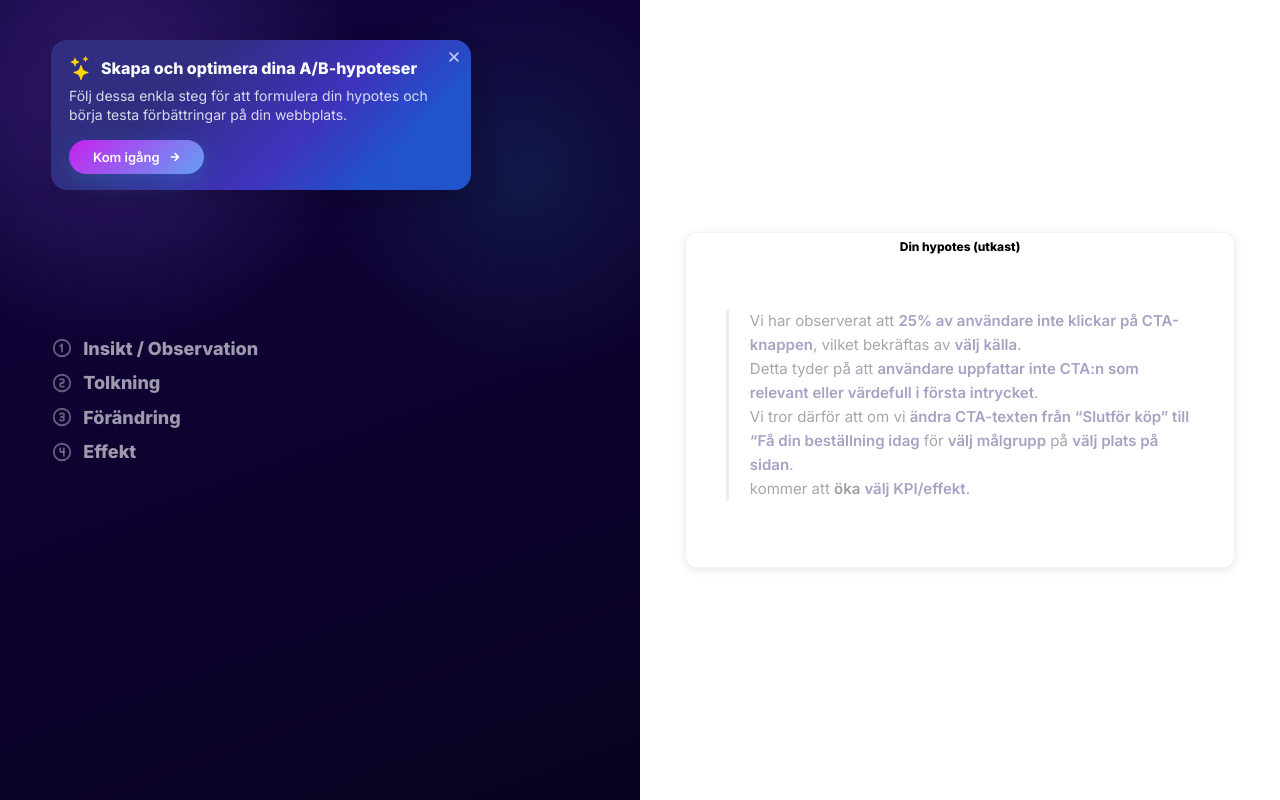
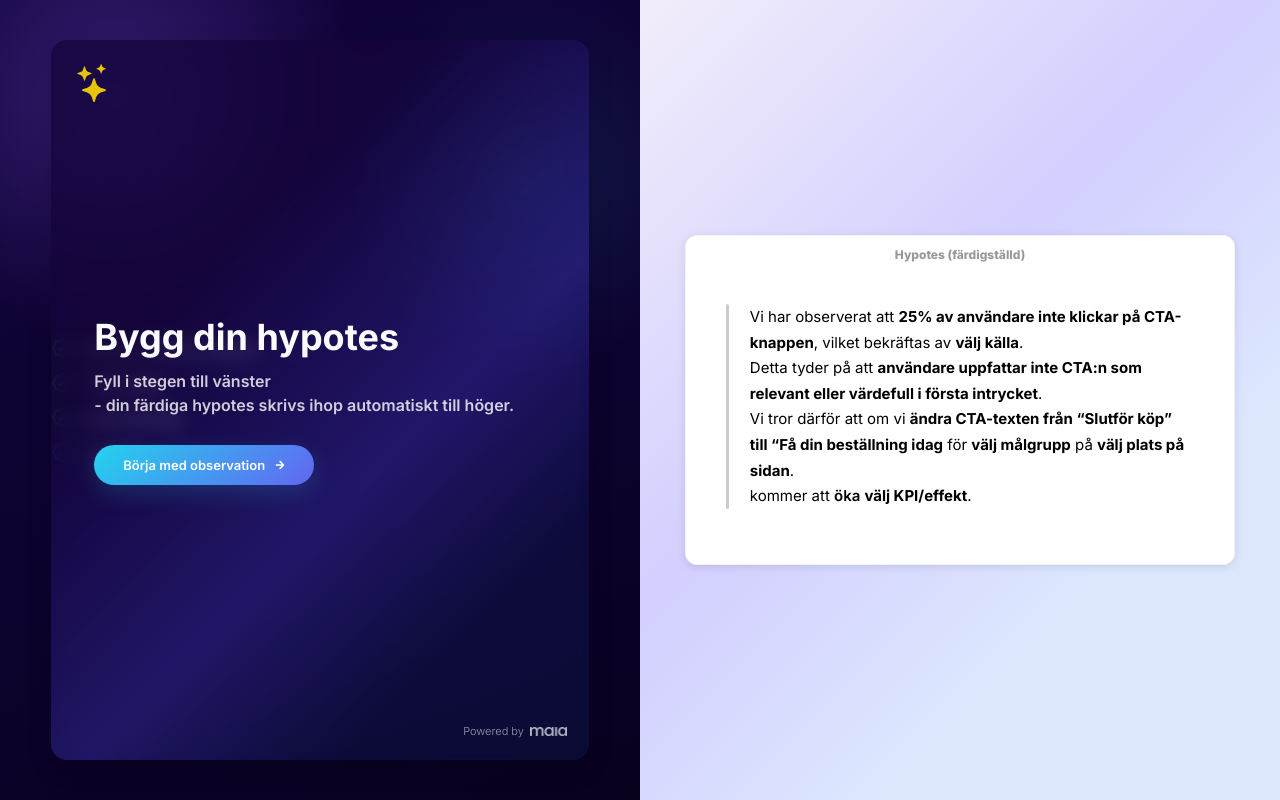
Before and after one commit to 1anDr0/abTest, a React (Vite) app: page / in a window 1280 px wide. Built offline with nearby package versions, Linux system fonts and the light colour scheme.

Commit message:
header fix

```diff
--- a/src/App.jsx
+++ b/src/App.jsx
@@ -1,42 +1,17 @@
 import "./App.css";
 import HypotesBuilder from "./components/HypotesBuilder/HypotesBuilder";
 import { useState } from "react";
-import Header from "./components/Leftpanel/Header/Header";
-
 function App() {
-  const [showHeader, setShowHeader] = useState(true);
   // Step 1 är öppet från start
   const [currentStep, setCurrentStep] = useState(1);
 
-  // Gör setShowHeader globalt tillgänglig för workaround
-  window.setShowHeader = setShowHeader;
-
-  // Dölj toast när användaren börjar skriva i observation
-  const handleObservation = (observation) => {
-    if (showHeader && observation && observation.trim() !== "") {
-      setShowHeader(false);
-    }
-  };
-
-  // OK-knappen döljer toast och öppnar step 1
-  const handleHeaderOk = () => {
-    window.focusStep1Textarea = true;
-    setShowHeader(false);
-    setCurrentStep(1);
-  };
-
   return (
-    <>
-      {showHeader && <Header visible={true} onOk={handleHeaderOk} />}
     <div>
       <HypotesBuilder
         currentStep={currentStep}
         setCurrentStep={setCurrentStep}
-          onObservationChange={handleObservation}
-          showHeader={showHeader}
       />
     </div>
-    </>
   );
 }
 
--- a/src/components/HypotesBuilder/HypotesBuilder.css
+++ b/src/components/HypotesBuilder/HypotesBuilder.css
@@ -2,6 +2,12 @@
 .page {
   min-height: 100vh;
   width: 100%;
+  background: linear-gradient(
+    135deg,
+    rgba(240, 236, 250, 0.884) 30%,
+    rgba(147, 138, 253, 0.411) 60%,
+    rgba(145, 178, 250, 0.322) 80%
+  );
 }
 
 html,
@@ -17,7 +23,7 @@ body,
   min-height: 100vh;
   width: 100%;
 }
-/* use body background to paint full-width left/right colours */
+
 html,
 body {
   @media (max-width: 900px) {
@@ -49,4 +55,5 @@ body {
     ),
     linear-gradient(160deg, #12043d 0%, #0d022f 55%, #08021f 100%);
   position: relative;
+  z-index: 999;
 }
--- a/src/components/HypotesBuilder/HypotesBuilder.jsx
+++ b/src/components/HypotesBuilder/HypotesBuilder.jsx
@@ -3,12 +3,7 @@ import "./HypotesBuilder.css";
 import LeftPanel from "../Leftpanel/LeftPanel";
 import RightPanel from "../RightPanel/RightPanel";
 
-const HypotesBuilder = ({
-  currentStep,
-  setCurrentStep,
-  onObservationChange,
-  showHeader,
-}) => {
+const HypotesBuilder = ({ currentStep, setCurrentStep }) => {
   // whether the hypothesis has been explicitly finished by the user
   const [finalized, setFinalized] = useState(false);
 
@@ -28,11 +23,8 @@ const HypotesBuilder = ({
     direction: "increase",
   });
 
-  // Anropa callback när observation ändras
+  // Uppdatera formData
   const handleFormData = (data) => {
-    if (onObservationChange) {
-      onObservationChange(data.observation);
-    }
     setFormData(data);
   };
 
@@ -48,14 +40,17 @@ const HypotesBuilder = ({
               setFormData={handleFormData}
               finalized={finalized}
               setFinalized={setFinalized}
-              showHeader={showHeader}
             />
           </div>
           <RightPanel
             currentStep={currentStep}
             formData={formData}
             finalized={finalized}
-            showHeader={showHeader}
+            showHeader={
+              typeof window !== "undefined" && window.showHeader !== undefined
+                ? window.showHeader
+                : false
+            }
           />
         </div>
       </div>
--- a/src/components/Leftpanel/Header/Header.css
+++ b/src/components/Leftpanel/Header/Header.css
@@ -1,56 +1,39 @@
 /* Toast/overlay i hörnet, påverkar aldrig layout */
 
 .header-flydown {
+  padding: 0 clamp(20px, 4vw, 80px);
   position: absolute;
-
-  top: 5%;
-  left: clamp(20px, 4vw, 80px);
-  /* width: calc(100% - 2 * clamp(16px, 4vw, 80px)); */
-  max-width: 420px;
-
-  z-index: 2000;
-  /* animation only applied on mount via inline style in JSX */
+  top: 0;
+  left: 0;
+  width: 50vw;
+  height: 100vh;
+  display: flex;
+  align-items: center;
+  justify-content: center;
+  z-index: 10;
+  background: rgba(255, 255, 255, 0);
 }
 
 @media (max-width: 900px) {
   .header-flydown {
-    left: 20px;
     right: 20px;
-    max-width: calc(100vw - 16px);
+    width: 100vw;
   }
 }
 
-.header-flydown.hide {
-  animation: toast-out 0.5s cubic-bezier(0.6, 1.5, 0.5, 1) forwards;
+@media (max-width: 900px) {
+  .header-flydown-inner {
+    height: 60vh;
+  }
 }
 
-@keyframes toast-in {
-  0% {
-    opacity: 0;
-    transform: translateX(-60px) scale(0.98);
-  }
-  100% {
-    opacity: 1;
-    transform: translateX(0) scale(1);
-  }
-}
-/* @keyframes toast-out {
-  0% {
-    opacity: 1;
-    transform: translateX(0) scale(1);
-  }
-  100% {
-    opacity: 0;
-    transform: translateX(-60px) scale(0.98);
-  }
-} */
 .header-flydown-inner {
   /* position: relative; */
   background: linear-gradient(
     135deg,
-    rgba(49, 46, 129, 1) 30%,
-    rgba(68, 56, 202, 0.89) 60%,
-    rgba(37, 100, 235, 0.815) 80%
+    rgba(20, 4, 59, 0.74) 30%,
+    rgba(68, 56, 202, 0.377) 60%,
+    rgba(37, 100, 235, 0.103) 80%
   );
   /* border: 1px solid rgba(255, 255, 255, 0.08); */
   backdrop-filter: blur(10px);
@@ -58,15 +41,19 @@
   color: #f8fafc;
 
   border-radius: 16px;
-  padding: 16px 18px;
-  max-width: 100%;
-
+  padding: 8%;
+  width: 100%;
+  height: 90vh;
   box-shadow: 0 8px 24px rgba(0, 0, 0, 0.18);
   text-align: left;
 
   pointer-events: auto;
+  display: flex;
+  flex-direction: column;
+  justify-content: center;
 }
-.header-close-btn {
+
+/* .header-close-btn {
   position: absolute;
   top: 8px;
   right: 8px;
@@ -82,50 +69,49 @@
 .header-close-btn:hover {
   opacity: 1;
   color: #22d3ee;
-}
+} */
 .header-flydown-inner h2 {
-  font-size: 16px;
-  margin-bottom: 6px;
+  font-size: 36px;
+  margin-bottom: 8px;
+  font-weight: 700;
   display: flex;
   align-items: center;
   justify-content: flex-start;
   gap: 8px;
 }
 
-.header-flydown-inner h2 svg {
-  color: #ffd700;
-  font-size: 24px;
+.info-text {
+  font-weight: 600;
+  line-height: 1.5rem;
+  font-size: 16px;
+  color: rgba(255, 255, 255, 0.8);
 }
+
 .underSub-1 {
-  font-size: 14px;
-
-  font-weight: 400;
-  line-height: 1.2rem;
-
-  color: rgba(255, 255, 255, 0.82);
+  margin-top: 2px;
 }
 
 /* .underSub-2 {
-  font-size: 14px;
+  font-size: 16px;
+}
 
-  font-weight: 500;
-  line-height: 1.3rem;
-  margin-bottom: 8px;
-  color: #ffffff;
+.underSub-3 {
+  font-size: 12px;
 } */
+
 .header-btn-row {
   display: flex;
   justify-content: flex-start;
   align-items: center;
-  margin-top: 4px;
+  margin-top: 12px;
 }
 .header-ok-btn {
-  margin-top: 12px;
-  width: auto;
-  min-height: 34px;
-  padding: 6px 24px 6px 24px;
+  margin-top: 1rem;
+  width: 220px;
+  min-height: 40px;
+  padding: 10px 16px;
   border: none;
-  background: linear-gradient(135deg, #c522ee, #63a1f1);
+  background: linear-gradient(135deg, #22d3ee, #6366f1);
   color: white;
   display: flex;
   align-items: center;
@@ -139,16 +125,10 @@
   transition:
     transform 0.2s ease,
     box-shadow 0.2s ease,
-    opacity 0.2s ease,
-    background 0.18s;
+    opacity 0.2s ease;
 }
-.header-ok-btn:disabled {
-  opacity: 0.38;
-  cursor: not-allowed;
-  box-shadow: none;
-}
+
 .header-ok-btn:hover {
-  color: #fff;
   transform: translateY(-1px);
   box-shadow: 0 12px 28px rgba(34, 211, 238, 0.22);
 }
@@ -166,3 +146,32 @@
 .header-ok-btn:hover .header-ok-arrow {
   transform: translateX(8px) scale(1.15);
 }
+
+.header-powered-by {
+  position: absolute;
+  right: 22px;
+  bottom: 22px;
+  display: flex;
+  align-items: center;
+  justify-content: flex-end;
+  font-size: 11px;
+  color: #ffffffd3;
+  opacity: 0.7;
+  gap: 6px;
+  font-weight: 300;
+}
+.header-powered-by img {
+  height: 9px;
+}
+
+.header-star-icon {
+  position: absolute;
+  top: 24px;
+  left: 24px;
+  z-index: 2;
+  font-size: 28px;
+  color: #ffd900;
+  opacity: 0.9;
+
+  font-size: 38px;
+}
--- a/src/components/Leftpanel/Header/Header.jsx
+++ b/src/components/Leftpanel/Header/Header.jsx
@@ -1,7 +1,6 @@
 import React, { useEffect, useState } from "react";
 import "./Header.css";
 import { FaArrowRight } from "react-icons/fa";
-import { IoClose } from "react-icons/io5";
 import { BsStars } from "react-icons/bs";
 
 const Header = ({ visible, onOk }) => {
@@ -30,27 +29,30 @@ const Header = ({ visible, onOk }) => {
       style={flydownStyle}
     >
       <div className="header-flydown-inner">
-        <span className="header-close-btn" onClick={onOk}>
-          <IoClose />
-        </span>
-        <h2>
+        <div className="header-star-icon">
           <BsStars />
-          Skapa och optimera dina A/B-hypoteser
-        </h2>
-        <p className="underSub-1">
-          Följ dessa enkla steg för att formulera din hypotes och börja testa
-          förbättringar på din webbplats.
-        </p>
-        {/* <p className="underSub-2">
-          Fyll i stegen till vänster för att bygga din hypotes.
-        </p> */}
+        </div>
+        <h2>Bygg din hypotes</h2>
+        <div className="info-text">
+          <p className="underSub-1">Fyll i stegen till vänster</p>
+          <p className="underSub-2">
+            - din färdiga hypotes skrivs ihop automatiskt till höger.
+          </p>
+          {/* <p className="underSub-3">
+            Fyll i stegen så uppdateras den automatiskt.
+          </p> */}
+        </div>
         <div className="header-btn-row">
           <button className="header-ok-btn" onClick={onOk}>
-            <span className="header-ok-label"> Kom igång</span>
+            <span className="header-ok-label"> Börja med observation</span>
             <span className="header-ok-arrow">
               <FaArrowRight />
             </span>
           </button>
+        </div>
+        <div className="header-powered-by">
+          <span>Powered by</span>
+          <img src="/maia-logo-white-19%20(1).png" alt="Powered by logo" />
         </div>
       </div>
     </div>
--- a/src/components/Leftpanel/LeftPanel.jsx
+++ b/src/components/Leftpanel/LeftPanel.jsx
@@ -4,6 +4,7 @@ import Step1 from "./Step1/Step1";
 import Step2 from "./Step2/Step2";
 import Step3 from "./Step3/Step3";
 import Step4 from "./Step4/Step4";
+import Header from "./Header/Header";
 
 // import Footer from "./Header/Footer";
 
@@ -21,12 +22,23 @@ const LeftPanel = ({
   setFormData,
   finalized,
   setFinalized,
-  showHeader,
 }) => {
+  // Header ska synas från start
+  const [showHeader, setShowHeader] = useState(true);
+  // Gör showHeader globalt så RightPanel kan läsa det
+  if (typeof window !== "undefined") window.showHeader = showHeader;
+
+  // Sätt finalized till true när headern visas (exempel)
+  useEffect(() => {
+    if (showHeader) {
+      setFinalized(true);
+    }
+  }, [showHeader, setFinalized]);
   // Håller koll på vilka steg som är "avklarade" (när användaren tryckt Nästa)
   const [completedSteps, setCompletedSteps] = useState([]);
   // Counter för att tvinga remount av Step1 när headern stängs
   const step1KeyCounter = useRef(0);
+
   useEffect(() => {
     if (!showHeader && currentStep === 1) {
       step1KeyCounter.current += 1;
@@ -39,6 +51,18 @@ const LeftPanel = ({
       setCompletedSteps([1, 2, 3, 4]);
     }
   }, [finalized]);
+
+  // Dölj header när observation fylls i
+  useEffect(() => {
+    if (
+      showHeader &&
+      formData.observation &&
+      formData.observation.trim() !== ""
+    ) {
+      setShowHeader(false);
+    }
+  }, [formData.observation, showHeader]);
+
   // helper to check if a given step's required fields are filled
   const isStepComplete = (step) => {
     switch (step) {
@@ -109,6 +133,17 @@ const LeftPanel = ({
 
   return (
     <div className="leftpanel-wrapper">
+      {showHeader && (
+        <Header
+          visible={true}
+          onOk={() => {
+            setShowHeader(false);
+            setCurrentStep(1);
+            setFinalized(false);
+            setCompletedSteps([]);
+          }}
+        />
+      )}
       <div className="leftpanel">
         <div className="steps-container">
           {/* steg 1 */}
--- a/src/components/Leftpanel/Leftpanel.css
+++ b/src/components/Leftpanel/Leftpanel.css
@@ -5,9 +5,10 @@
   color: #3ec858 !important;
   opacity: 0.5 !important;
 }
+
 .leftpanel-wrapper {
   min-height: 100vh;
-  padding: 0 clamp(20px, 4vw, 80px);
+  padding: 0 clamp(30px, 4vw, 80px);
   display: flex;
   flex-direction: column;
   box-sizing: border-box;
@@ -27,7 +28,7 @@
 
 .leftpanel-wrapper {
   @media (max-width: 900px) {
-    min-height: 70vh;
+    min-height: 80vh;
   }
 }
 
--- a/src/components/RightPanel/RightPanel.css
+++ b/src/components/RightPanel/RightPanel.css
@@ -1,9 +1,10 @@
 /* basic layout for right panel container */
 .rightpanel-container {
-  padding: 0 clamp(20px, 3.5vw, 56px);
+  padding: 0 clamp(30px, 3.5vw, 56px);
   display: flex;
   flex-direction: column;
   justify-content: center;
+  line-height: 1.6rem;
 }
 /* hidden header element to reserve vertical space */
 .header-placeholder {
@@ -21,7 +22,7 @@
 /* actual white card holding the hypothesis content */
 .hypothesis-box {
   background: #ffffff;
-  padding: 1% 8% 12% 8%;
+  padding: 1% 8% 10% 8%;
   border-radius: 12px;
   box-shadow: 0 2px 8px rgba(0, 0, 0, 0.1);
   position: relative;
@@ -31,7 +32,7 @@
 
 .rightpanel-container h3 {
   margin-top: 0px;
-  margin-bottom: 12%;
+  margin-bottom: 8%;
   font-size: 12px;
   text-align: center;
   font-weight: 800;
@@ -45,7 +46,7 @@
 
 .hypothesis-step {
   position: relative;
-
+  font-size: 15px;
   padding-left: 20px;
 }
 
@@ -115,15 +116,16 @@
 
 /* override previous empty file to ensure preexisting styles don't conflict */
 
-p {
-  font-size: 15px;
-  line-height: 1.6;
+p .hypothesis-step {
+  font-size: 15px !important;
+
   font-weight: 00;
-  color: #111827;
+  color: #b5b9c2;
   margin: 0;
 }
 
-b {
+b .hypothesis-step {
+  font-size: 15px !important;
   font-weight: 600;
   color: #1b0461fb;
 }
@@ -176,3 +178,7 @@ b {
   pointer-events: none;
   white-space: nowrap;
 }
+
+.hypothesis-box.finalized h3 {
+  opacity: 0.4;
+}
--- a/src/components/RightPanel/RightPanel.jsx
+++ b/src/components/RightPanel/RightPanel.jsx
@@ -37,8 +37,9 @@ export default function RightPanel({
       <div className="header header-placeholder" />
       <div className="hypothesis-wrapper">
         <div className={`hypothesis-box${finalized ? " finalized" : ""}`}>
+          {/* Döljer rubrik och copy när headern visas */}
           <h3>
-            {finalized ? "Din hypotes (färdigställd)" : "Din hypotes (utkast)"}
+            {finalized ? "Hypotes (färdigställd)" : "Din hypotes (utkast)"}
           </h3>
 
           <div className="hypothesis-steps">
@@ -126,7 +127,7 @@ export default function RightPanel({
               </p>
             </div>
           </div>
-          {finalized && (
+          {finalized && !showHeader && (
             <div className="copy-hypothesis-bottom">
               <button
                 className="copy-btn"
```
Also changed, not shown: public/maia-logo-white-19 (1).png (added). Lines whose indentation alone changed are shown as unchanged.
